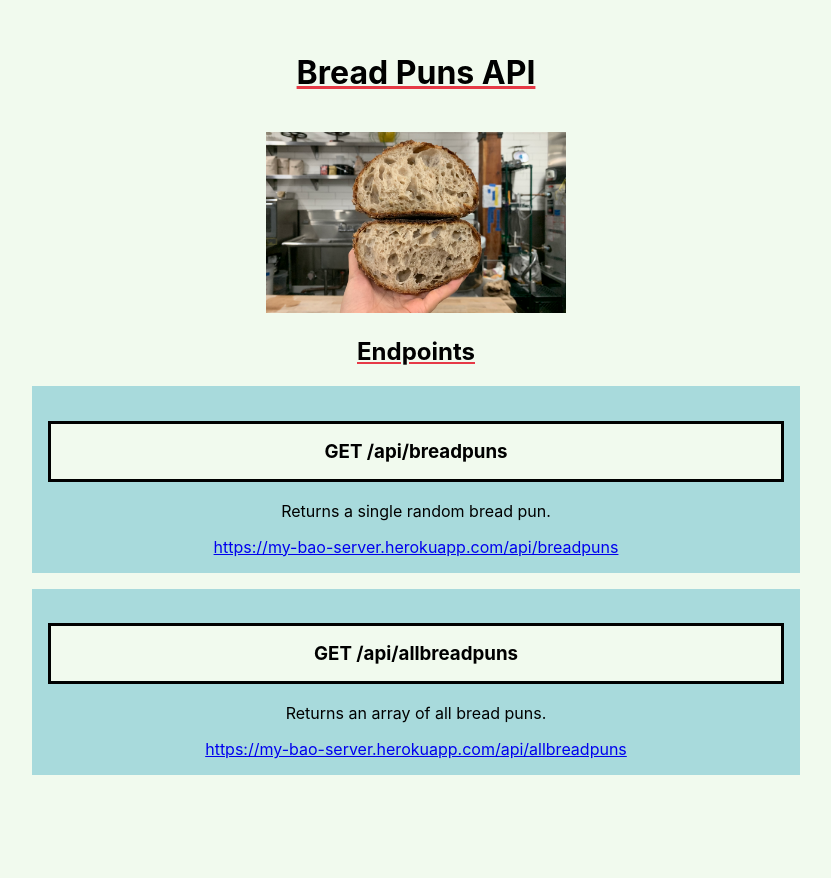
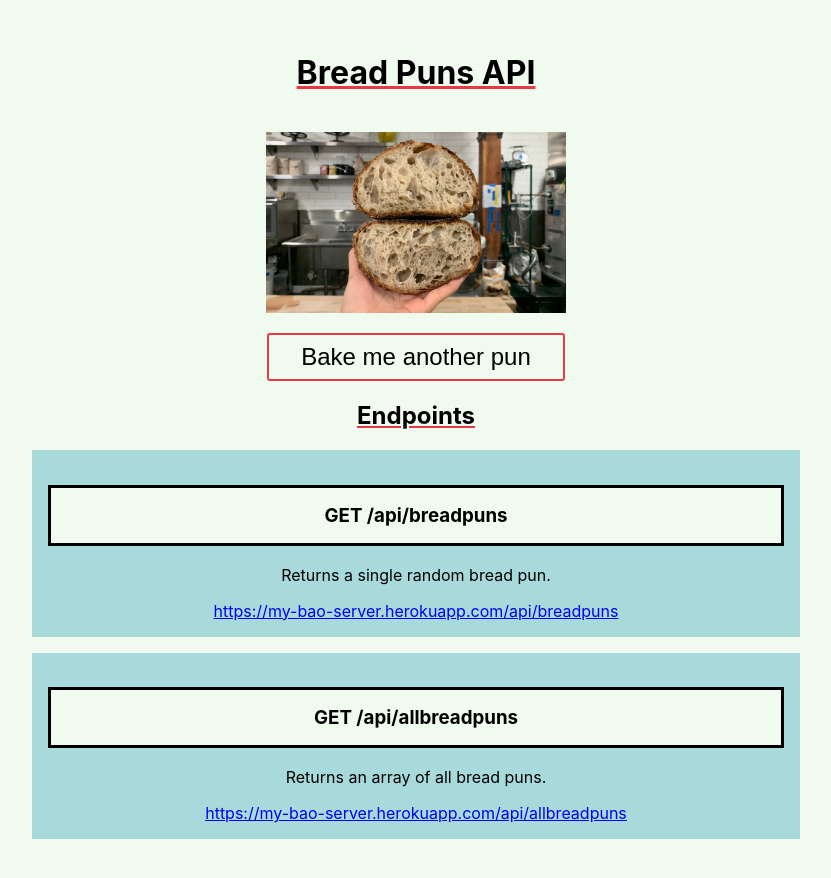
Before and after one commit to sophi-li/breadpun-api, a React (Create React App) app in the folder client/: page / in a window 1280 px wide. Shown: the top 878 px of the page, without its empty margins (224-1055 px from the left). Before the commit the page ends 823 px from the top, so only its background shows below. Built offline with nearby package versions, Linux system fonts and the light colour scheme; no server answers.

Commit message:
add new bread pun button

```diff
--- a/client/src/App.jsx
+++ b/client/src/App.jsx
@@ -1,6 +1,7 @@
 import React, { useState, useEffect } from 'react'
 import style from './App.module.css'
 import breadpunPhoto from './Breadpun.jpg'
+
 const App = () => {
   const [breadpun, setBreadPun] = useState([])
   const [isLoading, setIsLoading] = useState(true)
@@ -11,6 +12,12 @@ const App = () => {
       .then((bp) => setBreadPun([bp]))
       .then(setIsLoading(false))
   }, [])
+
+  const handleNewPunClick = () => {
+    fetch('https://my-bao-server.herokuapp.com/api/breadpuns')
+      .then((res) => res.json())
+      .then((bp) => setBreadPun([bp]))
+  }
 
   return (
     <div className={style.container}>
@@ -25,6 +32,11 @@ const App = () => {
         alt="sourdough bread cross section"
         className={style.breadpunPhoto}
       />
+      <div className={style.newBreadPunContainer}>
+        <button onClick={handleNewPunClick} className={style.newBreadPunBtn}>
+          Bake me another pun
+        </button>
+      </div>
 
       <h2 className={style.endpointsHeader}>Endpoints</h2>
 
--- a/client/src/App.module.css
+++ b/client/src/App.module.css
@@ -22,6 +22,24 @@ body {
 .breadpunPhoto {
   margin-top: 1rem;
   width: 300px;
+}
+
+.newBreadPunContainer {
+  margin: 1rem 0;
+}
+
+.newBreadPunBtn {
+  background-color: #f1faee;
+  padding: 0.5rem 2rem;
+  border: 2px solid #e63946;
+  border-radius: 3px;
+  font-size: 1.5rem;
+  cursor: pointer;
+  transition: 0.3s;
+}
+.newBreadPunBtn:hover {
+  background-color: #e63946;
+  color: white;
 }
 
 .getContainer {
```
